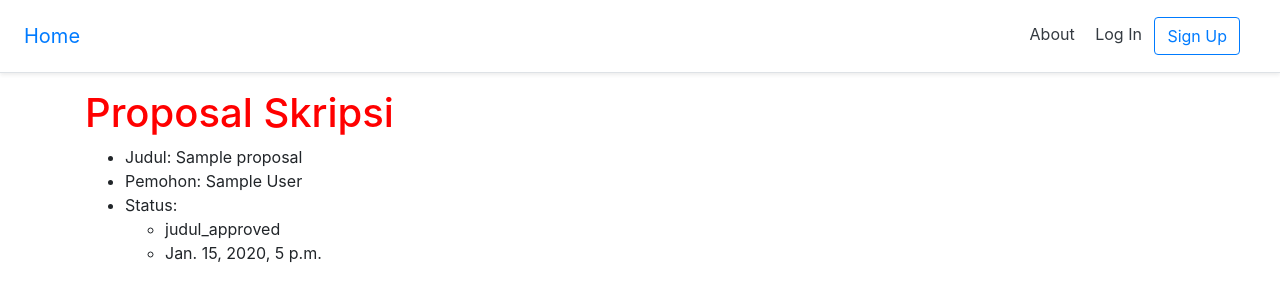
After one commit to sumandari/skripsi-monitoring, a Django app: page /proposal/1/ in a window 1280 px wide. The commit adds this page. Shown: the top 302 px of the page. Run offline with Django 3.2, Linux system fonts and the light colour scheme; tables that the repository leaves empty hold one stand-in row (values such as "Sample post"); parts of the project's set-up code (start-up, migrations or seed data) failed here and were passed over; some libraries are stand-ins or nearby versions.

Commit message:
added proposal create and detail view

```diff
--- a/config/urls.py
+++ b/config/urls.py
@@ -20,7 +20,7 @@ from django.urls import path, include
 
 urlpatterns = [
     # fake-admin
-    path('admin/', include('admin_honeypot.urls', namespace='admin_honeypot')),
+    # path('admin/', include('admin_honeypot.urls', namespace='admin_honeypot')),
     # django admin
     path('this-is-admin-page/', admin.site.urls),
 
@@ -29,6 +29,7 @@ urlpatterns = [
 
     # local app
     path('', include('pages.urls')),
+    path('proposal/', include('proposals.urls')),
 ] + static(settings.MEDIA_URL, document_root=settings.MEDIA_ROOT)
 
 # if settings.DEBUG:
--- a/proposals/models.py
+++ b/proposals/models.py
@@ -1,5 +1,6 @@
 from django.contrib.auth import get_user_model
 from django.db import models
+from django.urls import reverse
 from django.utils import timezone
 
 CustomUser = get_user_model()
@@ -32,6 +33,9 @@ class Proposal(models.Model):
     def __str__(self):
         return f'Proposal {self.mahasiswa}'
 
+    def get_absolute_url(self):
+        return reverse('proposal_detail', args=(self.id,))
+
 
 class Status(models.Model):
     proposal = models.ForeignKey(
--- /dev/null
+++ b/proposals/templates/proposals/proposal_detail.html
@@ -0,0 +1,22 @@
+{% extends '_base.html' %}
+{% load static %}
+
+
+{% block title %}Proposal Skripsi{% endblock title %}
+
+{% block content %}
+  <h1>Proposal Skripsi</h1>
+  <ul>
+    <li>Judul: {{ object.judul }}</li>
+    <li>Pemohon: {{ object.mahasiswa.first_name }} {{ object.mahasiswa.last_name }}</li>
+    <li>Status:
+      <ul>
+        {% for stat in object.status_set.all %}
+          <li>{{ stat.status }}</li>
+          <li>{{ stat.timestamp }}</li>
+        {% endfor %}
+      </ul>
+    </li>
+  </ul>
+
+{% endblock %}
--- /dev/null
+++ b/proposals/urls.py
@@ -0,0 +1,7 @@
+from django.urls import path
+from .views import ProposalCreateView, ProposalDetailView
+
+urlpatterns = [
+    path('add/', ProposalCreateView.as_view(), name='proposal_add'),
+    path('<int:pk>/', ProposalDetailView.as_view(), name='proposal_detail'),
+]
--- a/proposals/views.py
+++ b/proposals/views.py
@@ -1,3 +1,23 @@
-from django.shortcuts import render
+from django.views.generic.edit import CreateView
+from django.views.generic.detail import DetailView
+from proposals.models import Proposal, Status
 
-# Create your views here.
+class ProposalCreateView(CreateView):
+    model = Proposal
+    template_name = 'proposals/proposal_form.html'
+    fields = ['judul']
+
+    def form_valid(self, form):
+        self.obj = form.save(commit=False)
+        self.obj.mahasiswa = self.request.user
+        self.obj.save()
+        Status.objects.create(
+            proposal=self.obj,
+            status='Submit judul'
+        )
+        return super(ProposalCreateView, self).form_valid(form)
+
+
+class ProposalDetailView(DetailView):
+    model = Proposal
+    template_name = 'proposals/proposal_detail.html'
--- a/templates/_base.html
+++ b/templates/_base.html
@@ -16,6 +16,7 @@
       <nav class="my-2 my-md-0 mr-md-3">
         <a class="p-2 text-dark" href="{% url 'about' %}">About</a>
         {% if user.is_authenticated %}
+        <a class="p-2 text-dark" href="{% url 'proposal_add' %}">Submit Judul</a>
         <a class="p-2 text-dark" href="{% url 'account_logout' %}">Log Out</a>
         {% else %}
         <a class="p-2 text-dark" href="{% url 'account_login' %}">Log In</a>
```
Also changed, not shown: config/settings.py (+4 -3 lines), proposals/templates/proposals/proposal_form.html (added, +13 -0 lines), readme.md.
